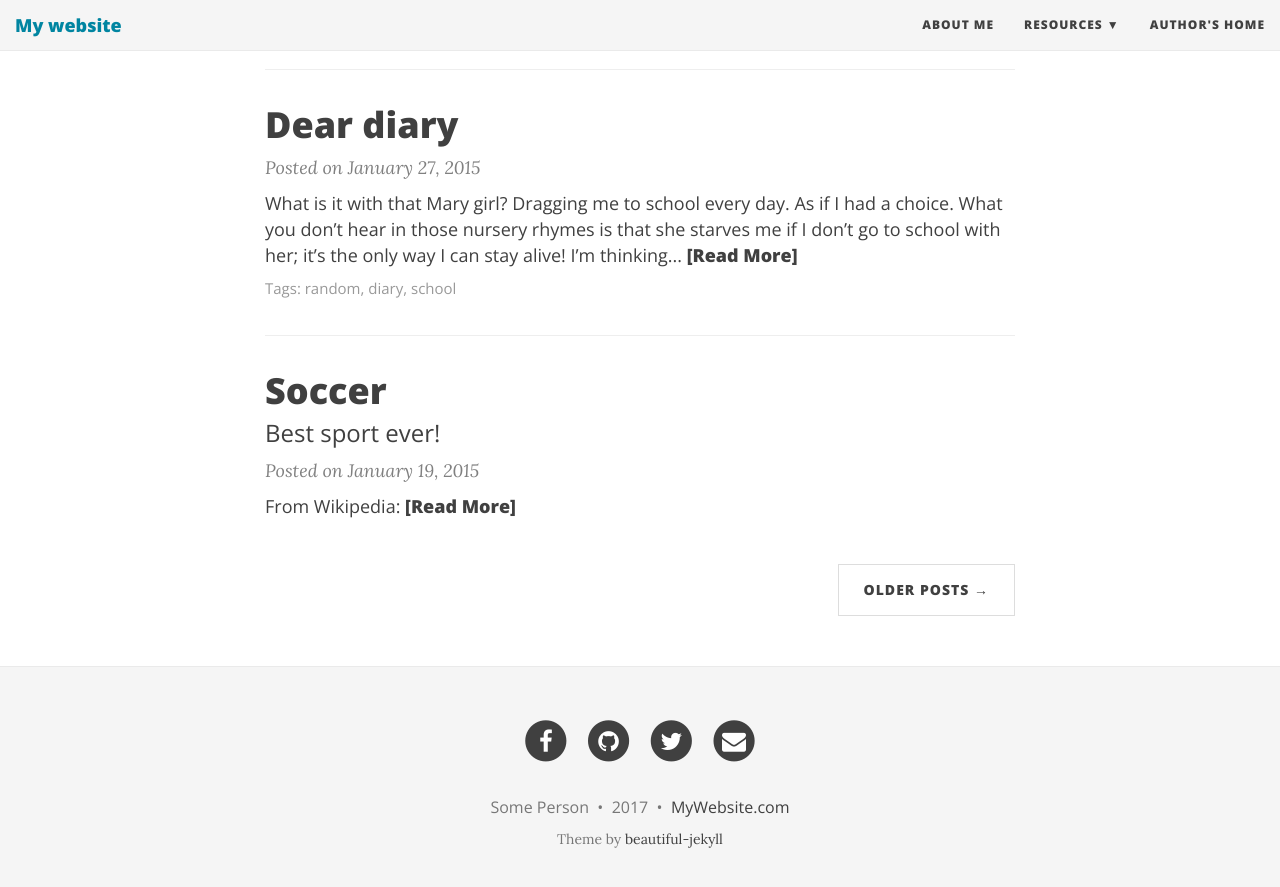
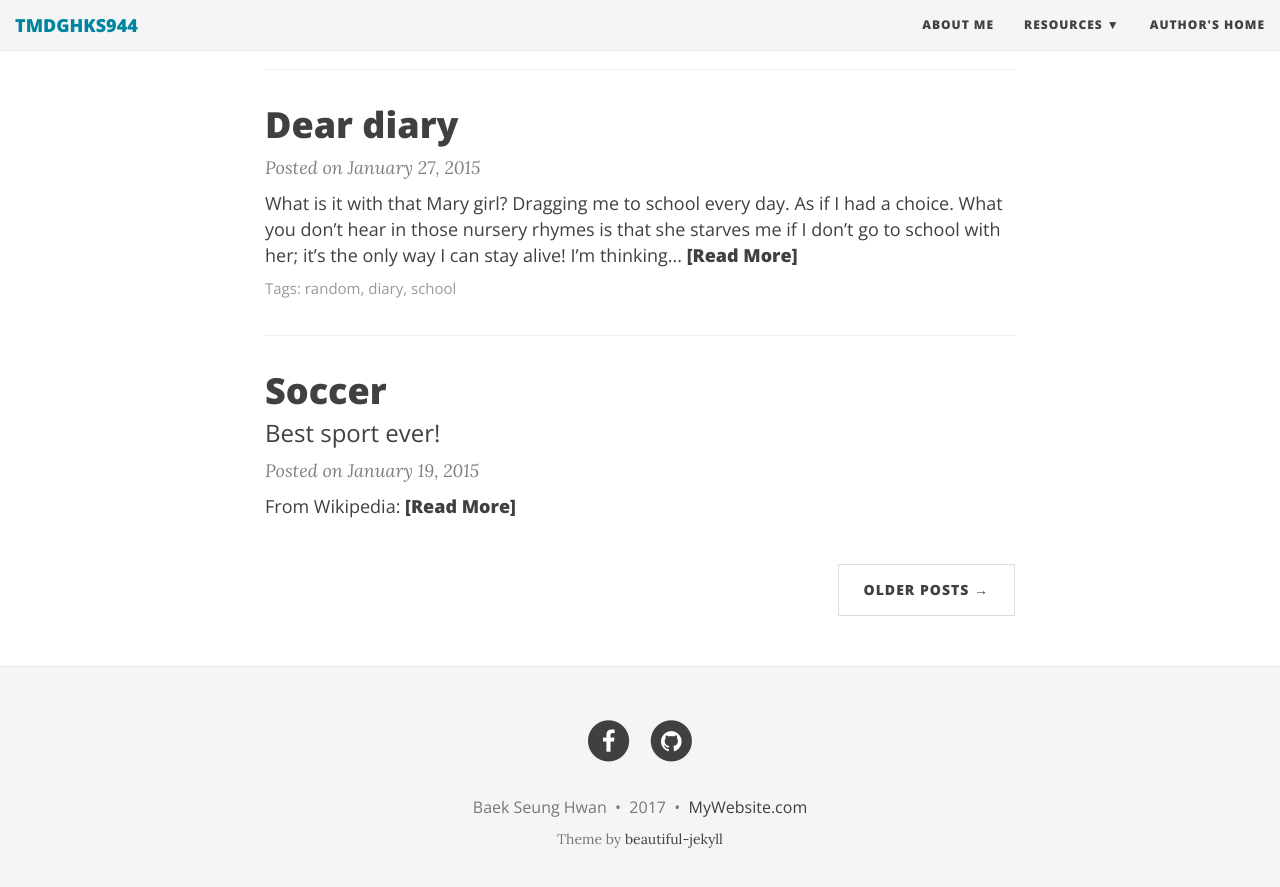
Before and after one commit to tmdghks944/tmdghks944.github.io, a Jekyll site: the page built from index.html, in a window 1280 px wide and 900 px high, scrolled down 1071 px. Shown: the top 887 px of the window. Built offline with Jekyll 4.4.1, drawn with Linux system fonts in a browser that asks for light colours; nearby versions of some CDN libraries; the list of posts is cut into pages by our own code.

Commit message:
17.02.09

```diff
--- a/_config.yml
+++ b/_config.yml
@@ -4,7 +4,7 @@
 # baseurl is the website's URL without the hostname
 
 # If you are building a simple GitHub user page (http://username.github.io) then use these settings:
-url: "http://username.github.io"
+url: "http://tmdghks944.github.io"
 baseurl: ""
 
 # If you are building a GitHub project page then use these settings:
@@ -14,10 +14,10 @@ baseurl: ""
 # Of course don't forget to change the username and projectname to YOUR username and project
 
 # Name of website
-title: My website
+title: TMDGHKS944
 
 # Short description of your site
-description: A virtual proof that name is awesome!
+description: TMDGHKS944's BLOG
 
 # --- Navigation bar options --- #
 
@@ -43,10 +43,10 @@ avatar: "/img/avatar-icon.png"
 # Change all these values or delete the ones you don't want.
 # Important: you must keep the "name" parameter, everything else you can remove
 author:
-  name: Some Person
-  email: "youremail@domain.com"
+  name: Baek Seung Hwan
+  email: "tmdghks944@naver.com"
   facebook: yourname  # eg. daattali
-  github: yourname    # eg. daattali
+  github: tmdghks944   # eg. daattali
   twitter: yourname   # eg. daattali
   reddit: yourname    # eg. daattali
   google-plus: +yourname   # eg. +DeanAttali or 109424658772469020925
@@ -63,8 +63,8 @@ author:
 footer-links-active:
   rss: false
   facebook: true
-  email: true
-  twitter: true
+  email: false
+  twitter: false
   google-plus: false
   github: true
   reddit: false
@@ -112,7 +112,7 @@ title-separator: "-"
 # --- Don't need to touch anything below here (but you can if you want) --- #
 
 # Output options (more information on Jekyll's site)
-timezone: "America/Vancouver"
+timezone: "Asia/Seoul"
 markdown: kramdown
 highlighter: rouge
 permalink: /:year-:month-:day-:title/
```
